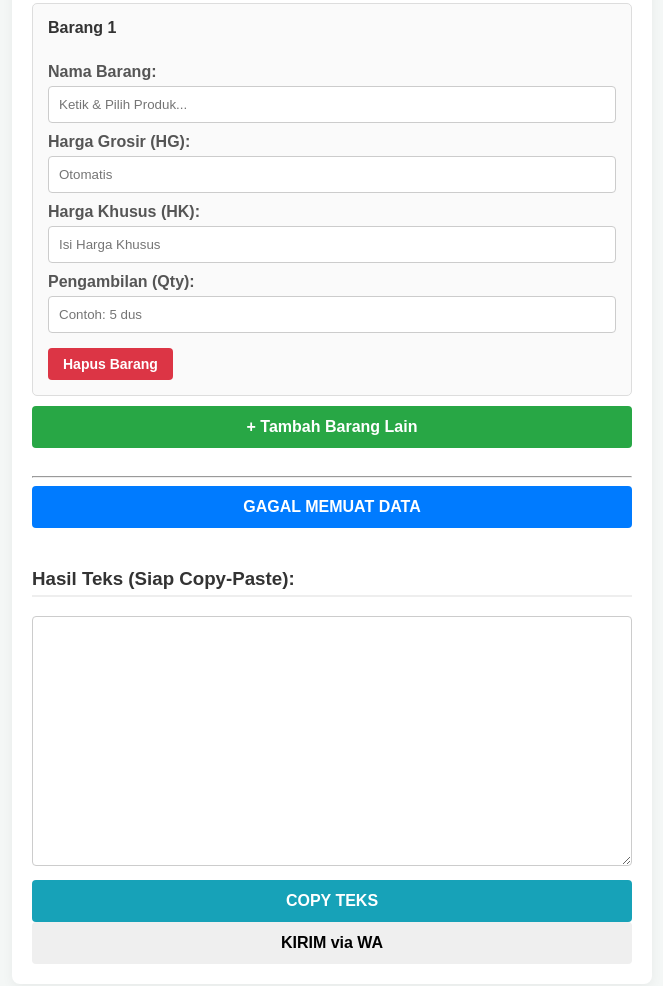
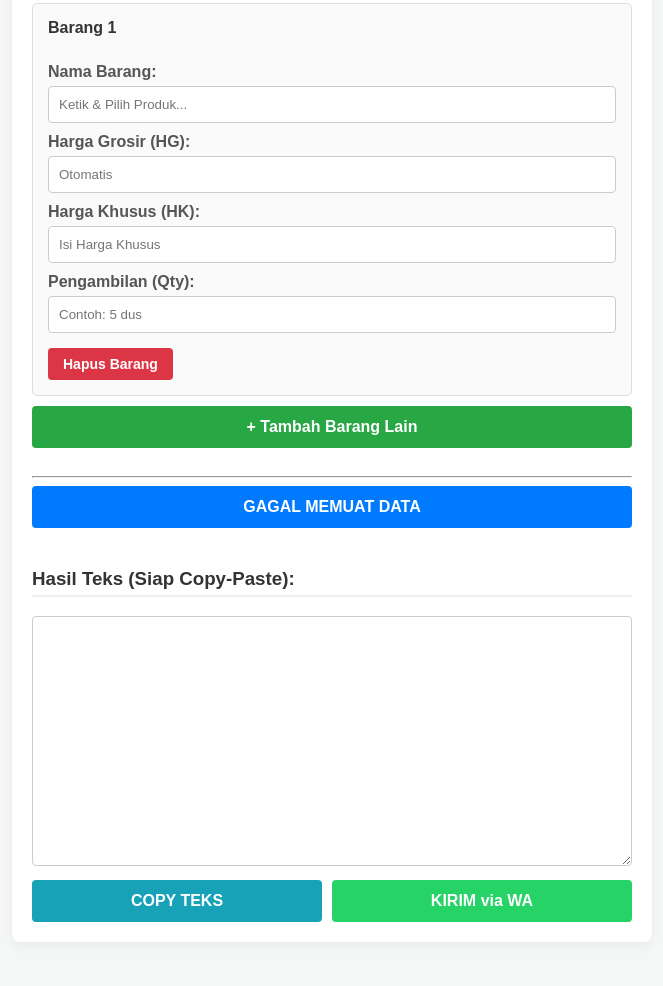
Before and after one commit to Darkk31/form, a plain HTML site: page index.html in a window 1280 px wide. Shown: the part 631-1617 px from the top of the page, without its empty margins (308-971 px from the left). After the commit the page ends 1593 px from the top, so only its background shows below. Drawn offline with Linux system fonts and the light colour scheme; no server answers.

Commit message:
Update style.css

```diff
--- a/style.css
+++ b/style.css
@@ -320,3 +320,25 @@ textarea {
     font-weight: bold;
     text-align: center;
 }
+.output-buttons {
+    display: flex; /* Bikin tombol sejajar */
+    gap: 10px; /* Kasih jarak antar tombol */
+}
+
+/* Biarkan style #tombol-copy yang lama,
+   tapi kita pastikan width-nya 'auto' agar rapi */
+#tombol-copy {
+    width: auto;
+    flex-grow: 1; /* Biar lebarnya sama */
+}
+
+/* Tombol WhatsApp BARU */
+#tombol-whatsapp {
+    width: auto;
+    flex-grow: 1; /* Biar lebarnya sama */
+    background-color: #25D366; /* Warna WhatsApp */
+    color: white;
+}
+#tombol-whatsapp:hover {
+    background-color: #1EAE50;
+}
```
